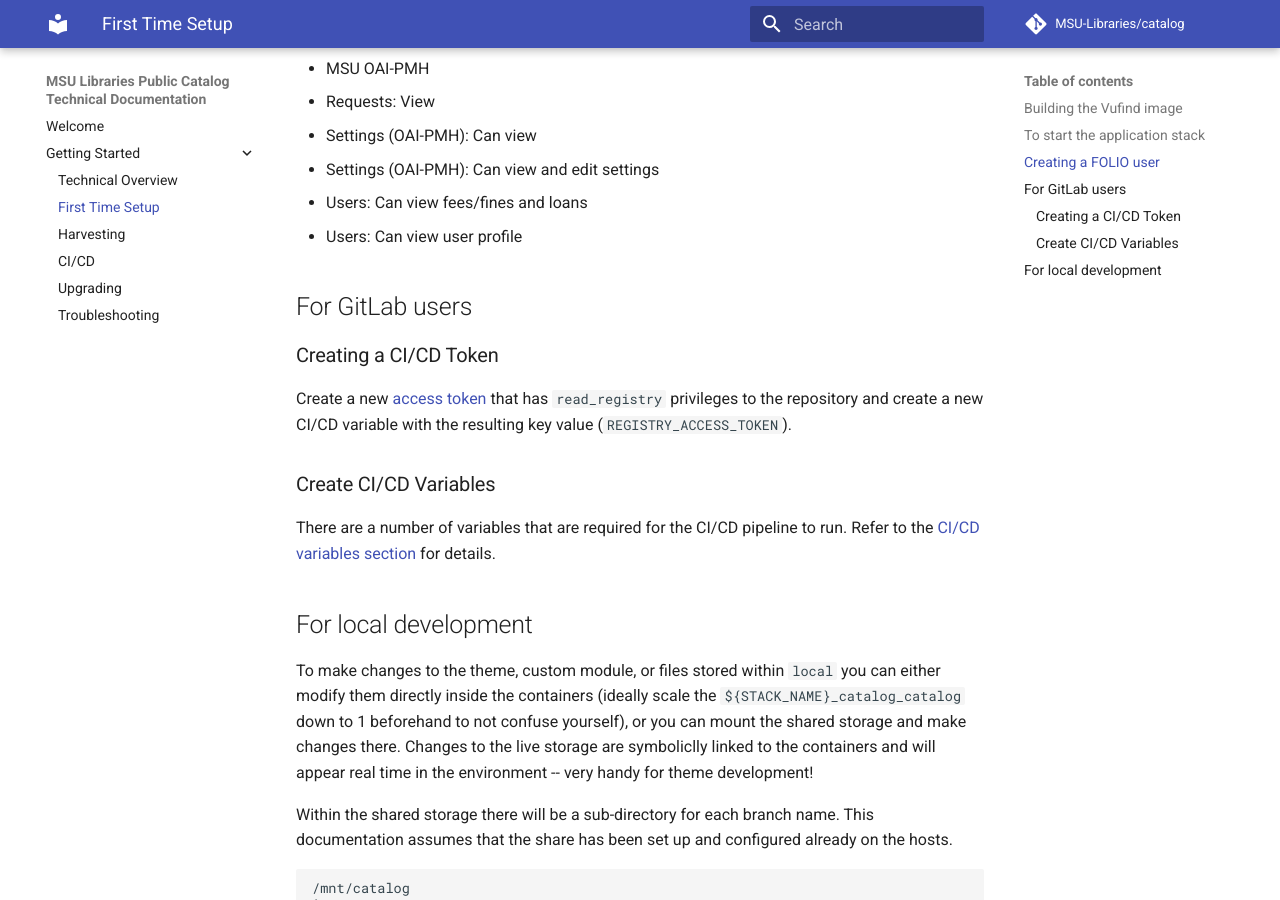
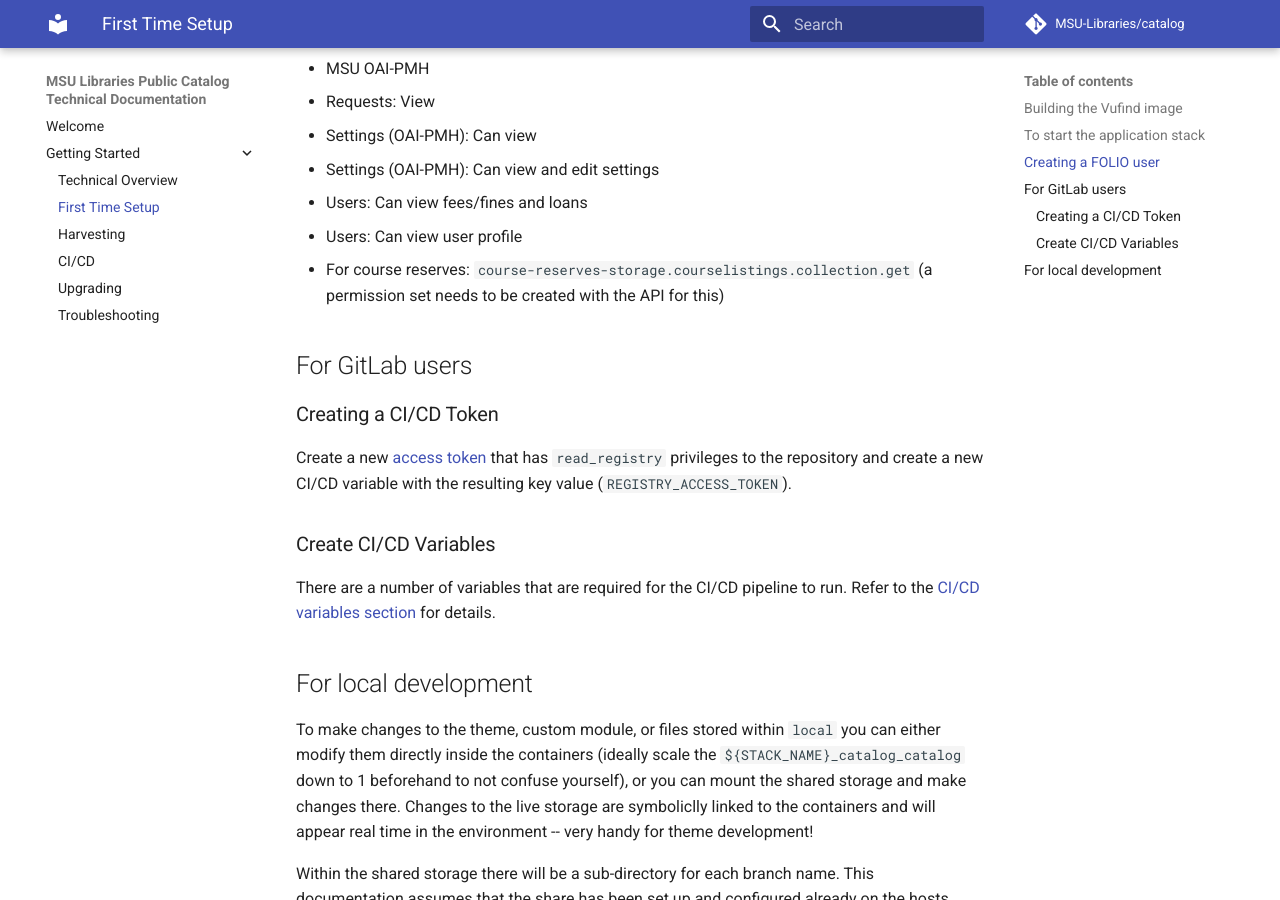
Before and after one commit to MSU-Libraries/catalog, an MkDocs documentation site: the page built from docs/first-time-setup.md, in a window 1280 px wide and 900 px high, scrolled down 2601 px. Built offline with MkDocs 1.6.1 and Material for MkDocs 9.7.7, drawn with Linux system fonts in a browser that asks for light colours; comment, search, counter and statistics services are not loaded.

Commit message:
[PC-200] Doc about Folio permissions

```diff
--- a/docs/first-time-setup.md
+++ b/docs/first-time-setup.md
@@ -107,6 +107,7 @@
 * Settings (OAI-PMH): Can view and edit settings
 * Users: Can view fees/fines and loans
 * Users: Can view user profile
+* For course reserves: `course-reserves-storage.courselistings.collection.get` (a permission set needs to be created with the API for this)
 
 ## For GitLab users
 ### Creating a CI/CD Token
```
